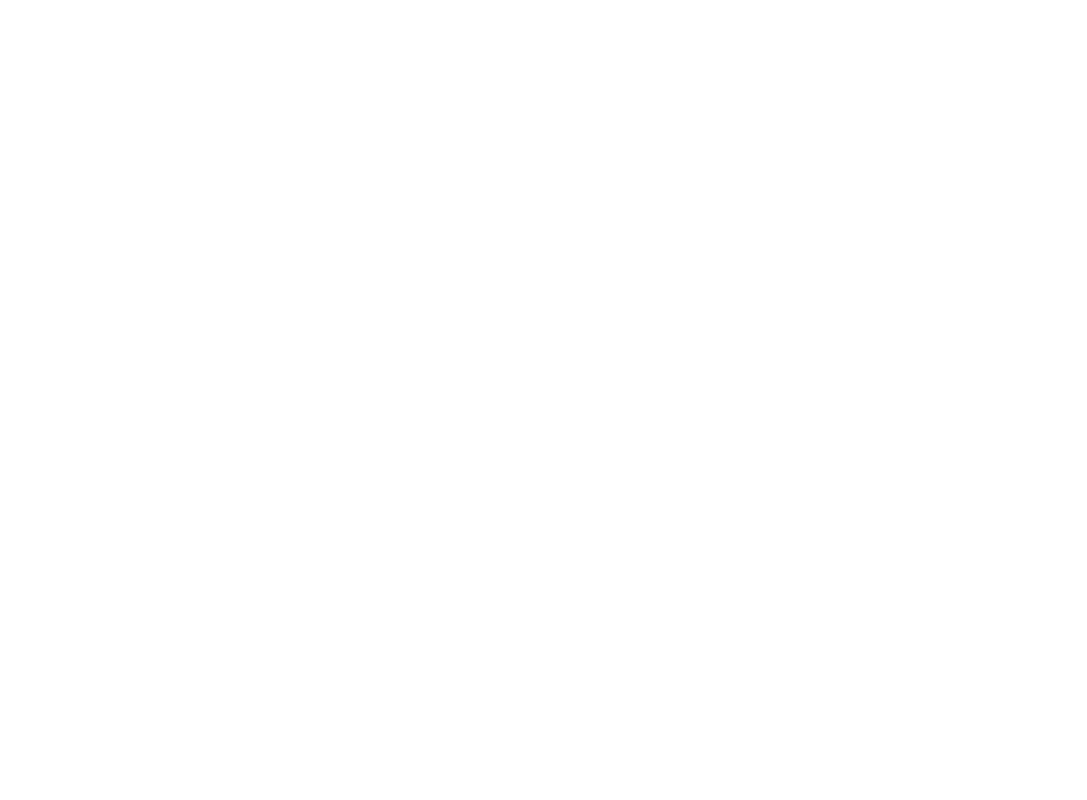
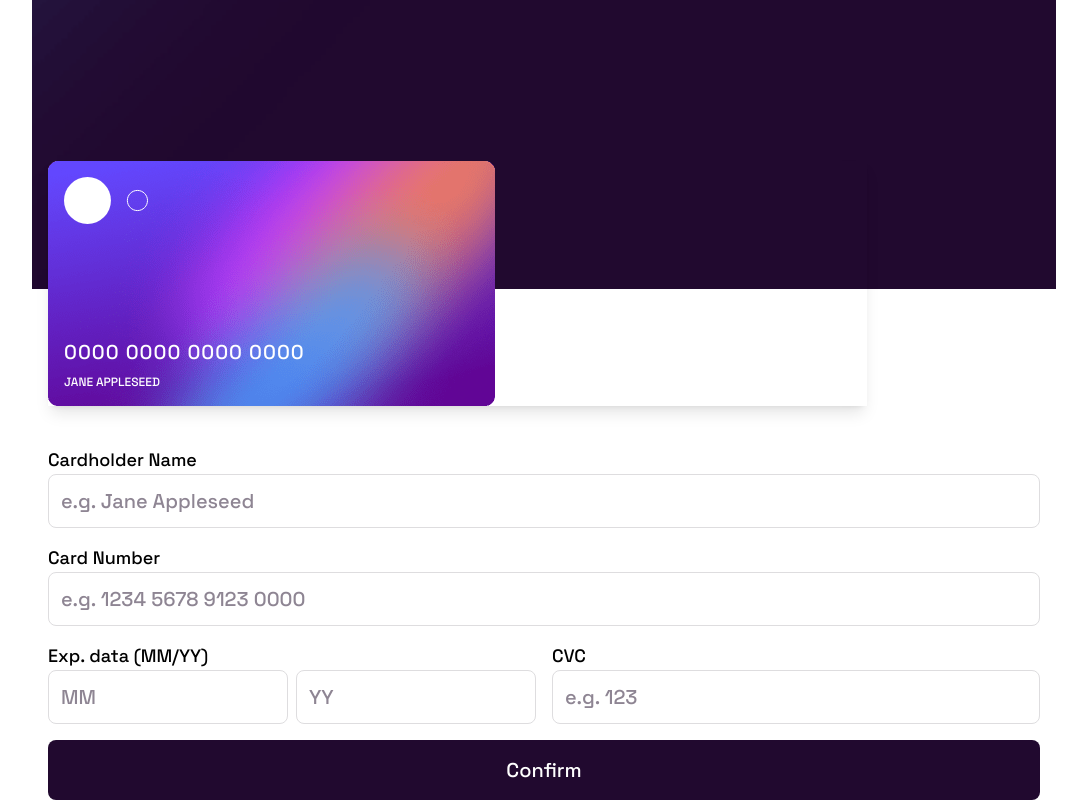
Before and after one commit to tuansdf/fm-interactive-card-details-form, a Next.js app: page / in a window 1280 px wide. Shown: the part 1619-2419 px from the top of the page, without its empty margins (96-1183 px from the left). Before the commit the page ends 800 px from the top, so only its background shows below. Built offline with nearby package versions, Linux system fonts and the light colour scheme.

Commit message:
use react hook form

```diff
--- /dev/null
+++ b/app/card-front.tsx
@@ -0,0 +1,44 @@
+import Image from "next/image";
+import bgCardFront from "/public/bg-card-front.png";
+import cardLogo from "/public/card-logo.svg";
+
+interface IProps {
+  name: string;
+  number: string;
+  month: string;
+  year: string;
+  containerClassName?: string;
+}
+
+export default function CardFront({
+  name,
+  number,
+  month,
+  year,
+  containerClassName,
+}: IProps) {
+  return (
+    <div className={"relative inline-block shadow-lg " + containerClassName}>
+      {/* background */}
+      <Image src={bgCardFront} alt="" />
+      {/* body */}
+      <div className="absolute inset-0 flex flex-col justify-between p-4 text-white">
+        <Image src={cardLogo} alt="" />
+        {/* card number */}
+        <div>
+          <div className="mb-2 text-xl tracking-wider">
+            {number || "0000 0000 0000 0000"}
+          </div>
+          <div className="flex justify-between text-xs">
+            {/* name */}
+            <div className="uppercase">{name || "Jane Appleseed"}</div>
+            {/* date */}
+            <div>
+              <span>{month || "00"}</span>/<span>{year || "00"}</span>
+            </div>
+          </div>
+        </div>
+      </div>
+    </div>
+  );
+}
--- a/app/card.tsx
+++ /dev/null
@@ -1,35 +0,0 @@
-import Image from "next/image";
-import bgCardFront from "/public/bg-card-front.png";
-import cardLogo from "/public/card-logo.svg";
-
-interface IProps {
-  name: string;
-  number: string;
-  month: string;
-  year: string;
-}
-
-export default function Card({ name, number, month, year }: IProps) {
-  return (
-    <div className="relative inline-block">
-      {/* background */}
-      <Image src={bgCardFront} alt="" />
-      {/* body */}
-      <div className="absolute inset-0 flex flex-col justify-between p-6 text-white">
-        <Image src={cardLogo} alt="" />
-        {/* card number */}
-        <div>
-          <div className="text-2xl tracking-wider">{number}</div>
-          <div className="mt-4 flex justify-between">
-            {/* name */}
-            <div>{name}</div>
-            {/* date */}
-            <div>
-              <span>{month}</span>/<span>{year}</span>
-            </div>
-          </div>
-        </div>
-      </div>
-    </div>
-  );
-}
--- /dev/null
+++ b/app/image-switch.tsx
@@ -0,0 +1,17 @@
+"use client";
+
+import Image from "next/image";
+
+interface IProps {
+  mobileSrc: any;
+  desktopSrc: any;
+}
+
+export default function ImageSwitch({ mobileSrc, desktopSrc }: IProps) {
+  return (
+    <div>
+      <Image src={mobileSrc} alt="" className="w-full xl:hidden" />
+      <Image src={desktopSrc} alt="" className="hidden w-full xl:block" />
+    </div>
+  );
+}
--- a/app/page.tsx
+++ b/app/page.tsx
@@ -1,84 +1,145 @@
 "use client";
 
-import { useId, useState } from "react";
-import Card from "/app/card";
+import Image from "next/image";
+import { Controller, useForm } from "react-hook-form";
+import CardFront from "/app/card-front";
 import Container from "/app/container";
+import ImageSwitch from "/app/image-switch";
 import Label from "/app/label";
 import TextField from "/app/text-field";
 
+import bgCardBack from "/public/bg-card-back.png";
+import bgMainDesktop from "/public/bg-main-desktop.png";
+import bgMainMobile from "/public/bg-main-mobile.png";
+
+const MAX_CARD_NAME = 30;
+const MAX_CARD_NUMBER = 16;
+const MAX_CVC = 3;
+
+interface ICard {
+  cardName: string;
+  cardNumber: string;
+  month: string;
+  year: string;
+  cvc: string;
+}
+
 export default function Page() {
-  const cardNameId = useId();
-  const cardNumberId = useId();
-  const cvcId = useId();
+  const { control, watch } = useForm<ICard>({
+    defaultValues: {
+      cardName: "",
+      cardNumber: "",
+      month: "",
+      year: "",
+      cvc: "",
+    },
+  });
 
-  const [cardName, setCardName] = useState("");
-  const [cardNumber, setCardNumber] = useState("");
-  const [month, setMonth] = useState("");
-  const [year, setYear] = useState("");
-  const [cvc, setCvc] = useState("");
+  const splitCardNumber = (number: string): string => {
+    let result = "";
+    let counter = 0;
+
+    const cardLength = number.length;
+
+    for (let i = 0; i < MAX_CARD_NUMBER; i++) {
+      if (counter === 4) {
+        result += " ";
+        counter = 0;
+      }
+      if (i > cardLength - 1) {
+        result += "0";
+      } else {
+        result += number[i];
+      }
+      counter++;
+    }
+
+    return result;
+  };
+
+  const splittedCardNumber = splitCardNumber(watch("cardNumber"));
 
   return (
     <div>
       <Container>
-        <Card name="Jake" number="0000000000000000" month="12" year="12" />
+        <div className="relative">
+          <ImageSwitch mobileSrc={bgMainMobile} desktopSrc={bgMainDesktop} />
+          <div className="absolute top-5 right-4 w-4/5">
+            <Image src={bgCardBack} alt="" />
+            <span className="absolute top-16 right-9 mt-2.5 text-xs text-light-grayish-violet">
+              {watch("cvc") || "000"}
+            </span>
+          </div>
+        </div>
 
+        <CardFront
+          name={watch("cardName")}
+          number={splittedCardNumber}
+          month={watch("month")}
+          year={watch("year")}
+          containerClassName="-mt-32 w-4/5 ml-4"
+        />
+      </Container>
+
+      <Container className="px-4">
         <form className="mt-8 space-y-4">
-          <div>
-            <Label htmlFor={cardNameId} className="block">
-              Cardholder name
-            </Label>
+          <Controller
+            name="cardName"
+            control={control}
+            render={({ field }) => (
               <TextField
-              type="text"
-              id={cardNameId}
+                maxLength={MAX_CARD_NAME}
+                label="Cardholder Name"
                 placeholder="e.g. Jane Appleseed"
-              value={cardName}
-              onChange={(e) => setCardName(e.target.value)}
+                {...field}
               />
-          </div>
-          <div>
-            <Label htmlFor={cardNumberId} className="block">
-              Card number
-            </Label>
+            )}
+          />
+          <Controller
+            name="cardNumber"
+            control={control}
+            render={({ field }) => (
               <TextField
-              type="text"
-              id={cardNumberId}
+                maxLength={MAX_CARD_NUMBER}
+                label="Card Number"
                 placeholder="e.g. 1234 5678 9123 0000"
-              value={cardNumber}
-              onChange={(e) => setCardNumber(e.target.value)}
+                {...field}
               />
-          </div>
+            )}
+          />
           <div className="grid grid-cols-2 gap-4">
             <div>
               <Label>Exp. data (MM/YY)</Label>
               <div className="grid grid-cols-2 gap-2">
-                <TextField
-                  type="text"
-                  placeholder="MM"
-                  className="w-full"
-                  value={month}
-                  onChange={(e) => setMonth(e.target.value)}
+                <Controller
+                  name="month"
+                  control={control}
+                  render={({ field }) => (
+                    <TextField maxLength={2} placeholder="MM" {...field} />
+                  )}
                 />
-                <TextField
-                  type="text"
-                  placeholder="YY"
-                  className="w-full"
-                  value={year}
-                  onChange={(e) => setYear(e.target.value)}
+                <Controller
+                  name="year"
+                  control={control}
+                  render={({ field }) => (
+                    <TextField maxLength={2} placeholder="YY" {...field} />
+                  )}
                 />
               </div>
             </div>
 
-            <div>
-              <Label htmlFor={cvcId}>CVC</Label>
+            <Controller
+              name="cvc"
+              control={control}
+              render={({ field }) => (
                 <TextField
-                type="text"
-                id={cvcId}
+                  maxLength={MAX_CVC}
+                  label="CVC"
                   placeholder="e.g. 123"
-                className="w-full"
-                value={cvc}
-                onChange={(e) => setCvc(e.target.value)}
+                  {...field}
                 />
-            </div>
+              )}
+            />
           </div>
 
           <button className="w-full rounded-lg bg-very-dark-violet p-4 text-xl text-white">
--- a/app/text-field.tsx
+++ b/app/text-field.tsx
@@ -1,17 +1,38 @@
-import { InputHTMLAttributes } from "react";
+import clsx from "clsx";
+import { InputHTMLAttributes, useId } from "react";
+import Label from "/app/label";
+
+interface IProps extends InputHTMLAttributes<HTMLInputElement> {
+  isError?: boolean;
+  errorMessage?: string;
+  label?: string;
+}
 
 export default function TextField({
   className,
+  isError,
+  errorMessage,
+  label,
   ...props
-}: InputHTMLAttributes<HTMLInputElement>) {
+}: IProps) {
+  const id = useId();
+
   return (
-    <input
-      type="text"
-      className={
-        "w-full rounded-lg border border-light-grayish-violet p-3 text-xl placeholder-dark-grayish-violet " +
-        className
-      }
-      {...props}
-    />
+    <div>
+      {label ? <Label htmlFor={id}>{label}</Label> : null}
+      <input
+        id={id}
+        type="text"
+        className={clsx(
+          "w-full rounded-lg border p-3 text-xl placeholder-dark-grayish-violet ",
+          { "border-light-grayish-violet": !isError, "border-red": isError },
+          className
+        )}
+        {...props}
+      />
+      {errorMessage ? (
+        <span className="text-sm text-red">{errorMessage}</span>
+      ) : null}
+    </div>
   );
 }
--- a/package.json
+++ b/package.json
@@ -19,6 +19,7 @@
     "next": "13.1.1",
     "react": "18.2.0",
     "react-dom": "18.2.0",
+    "react-hook-form": "^7.41.1",
     "typescript": "4.9.4"
   },
   "devDependencies": {
```
Also changed, not shown: 1 other file (tests, documents, lock files or other folders). Lines whose indentation alone changed are shown as unchanged.
